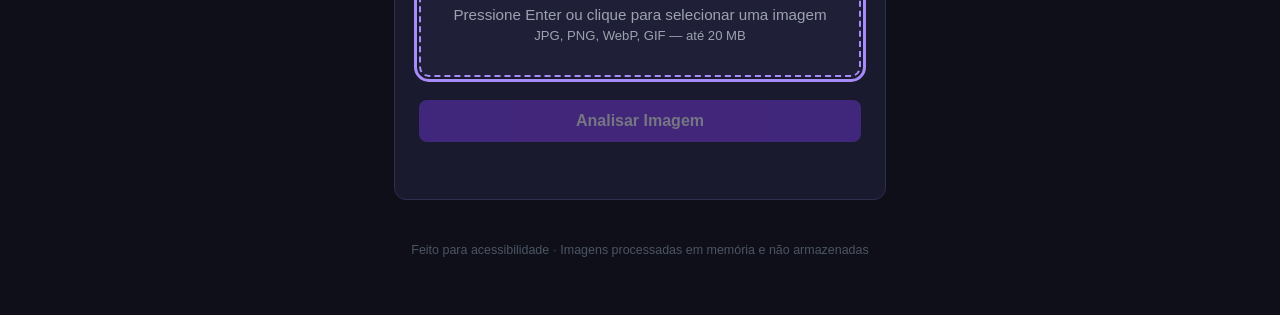
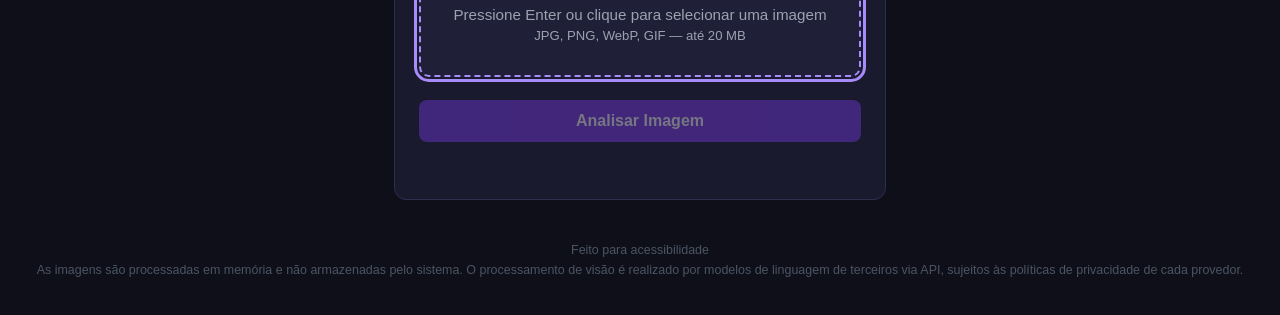
Before and after one commit to ellenbruini/backend-tcc-ellen, a plain HTML site: page index.html in a window 1280 px wide. Shown: the part 219-534 px from the top of the page. Drawn offline with Linux system fonts and the light colour scheme.

Commit message:
git add index.html git commit -m "Adiciona aviso de privacidade no rodape" git push

```diff
--- a/index.html
+++ b/index.html
@@ -296,7 +296,8 @@
   </main>
 
   <footer>
-    <p>Feito para acessibilidade · Imagens processadas em memória e não armazenadas</p>
+    <p>Feito para acessibilidade</p>
+    <p style="margin-top:0.4rem;">As imagens são processadas em memória e não armazenadas pelo sistema. O processamento de visão é realizado por modelos de linguagem de terceiros via API, sujeitos às políticas de privacidade de cada provedor.</p>
   </footer>
 
   <script src="script.js"></script>
```
